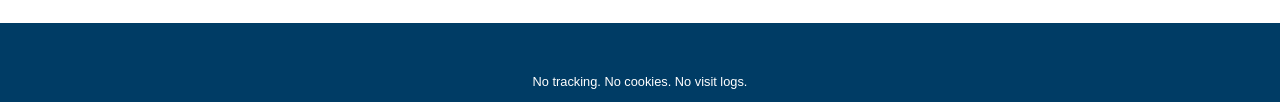
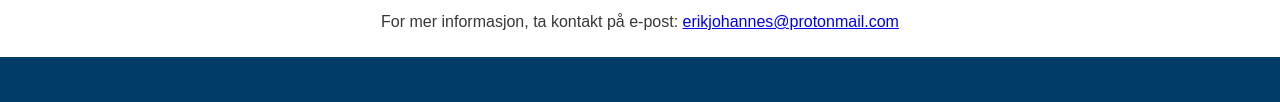
Before and after one commit to ejhusom/erikjohannesno, a plain HTML site: page standalone/vetjournal.html in a window 1280 px wide. Shown: the part 2156-2258 px from the top of the page. Drawn offline with Linux system fonts and the light colour scheme; files whose address does not match are found by name.

Commit message:
add contact info

```diff
--- a/standalone/vetjournal.html
+++ b/standalone/vetjournal.html
@@ -128,6 +128,8 @@ i.arrow {
 
                 <img src="img/vetjournal4.png">
 
+            <p>For mer informasjon, ta kontakt på e-post: <a href="mailto:erikjohannes@protonmail.com">erikjohannes@protonmail.com</a></p>
+
             <footer>
                 <p>No tracking. No cookies. No visit logs.</p>
                 <p>Copyright: &copy;2022 Erik Johannes Husom. All rights reserved.</p>
```
